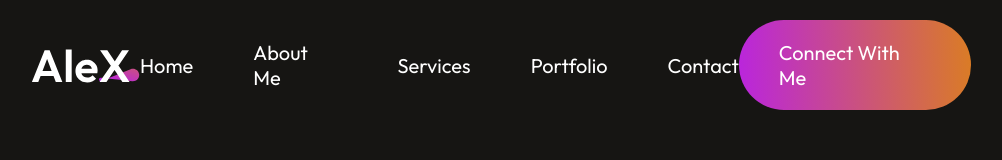
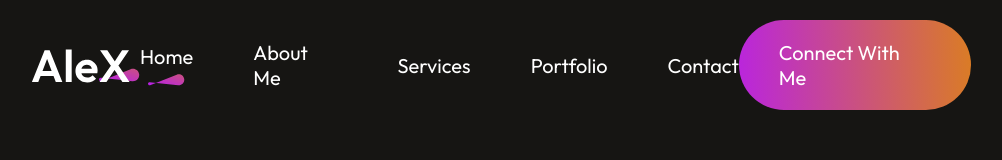
Before and after one commit to ParmodKumar28/Portfolio, a React (Vite) app: page / in a window 1280 px wide. Shown: the top 160 px of the page, without its empty margins (139-1141 px from the left). Built offline with nearby package versions, Linux system fonts and the light colour scheme.

Commit message:
Navbar underline li's

```diff
--- a/src/Components/Navbar/Navbar.css
+++ b/src/Components/Navbar/Navbar.css
@@ -25,3 +25,15 @@
 .nav-connect:hover{
     transform: scale(1.05);
 }
+
+.nav-menu li{
+    display: flex;
+    flex-direction: column;
+    gap: 5px;
+    cursor: pointer;
+}
+
+.nav-menu li img{
+    display: flex;
+    margin: auto;
+}
--- a/src/Components/Navbar/Navbar.jsx
+++ b/src/Components/Navbar/Navbar.jsx
@@ -1,19 +1,25 @@
-import React from 'react'
 import "./Navbar.css"
 import logo from "../../assets/logo.svg"
+import { useState } from "react"
+import underline from "../../assets/nav_underline.svg"
 
 const Navbar = () => {
+    // State's
+    const [menu, setMenu] = useState("home");
+
+
     return (
+        // Navbar
         <div className='navbar'>
             <img src={logo} alt="logo" />
             {/* Menu */}
             <ul className="nav-menu">
                 {/* Menu items */}
-                <li>Home</li>
-                <li>About Me</li>
-                <li>Services</li>
-                <li>Portfolio</li>
-                <li>Contact</li>
+                <li><p onClick={() => setMenu("home")}>Home</p> {menu === "home" ? <img src={underline} alt="" /> : <></>} </li>
+                <li><p onClick={() => setMenu("about")}>About Me</p> {menu === "about" ? <img src={underline} alt="" /> : <></>} </li>
+                <li><p onClick={() => setMenu("services")}>Services</p> {menu === "services" ? <img src={underline} alt="" /> : <></>} </li>
+                <li><p onClick={() => setMenu("work")}>Portfolio</p> {menu === "work" ? <img src={underline} alt="" /> : <></>} </li>
+                <li><p onClick={() => setMenu("contact")}>Contact</p> {menu === "contact" ? <img src={underline} alt="" /> : <></>} </li>
             </ul>
 
             {/* Connect with me */}
```
